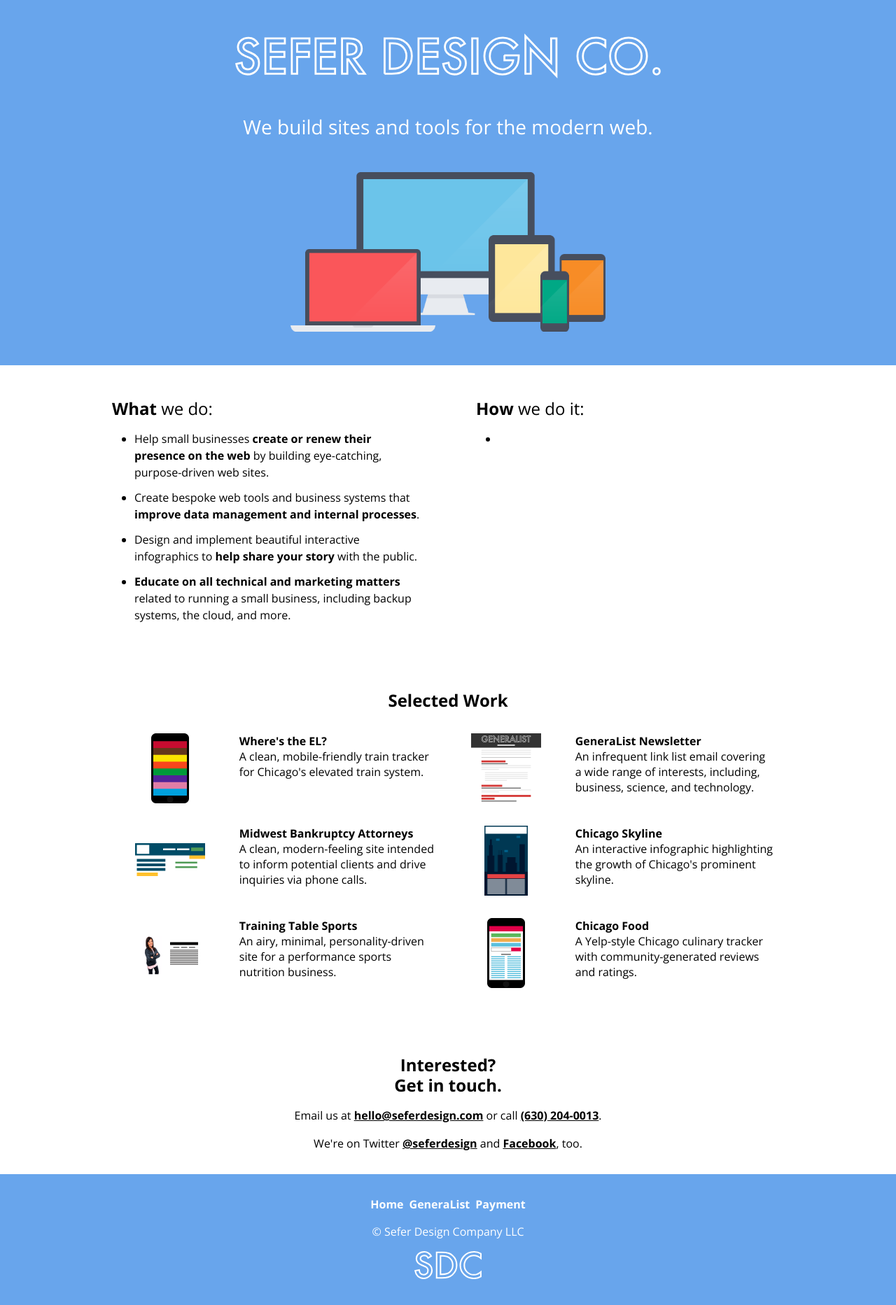
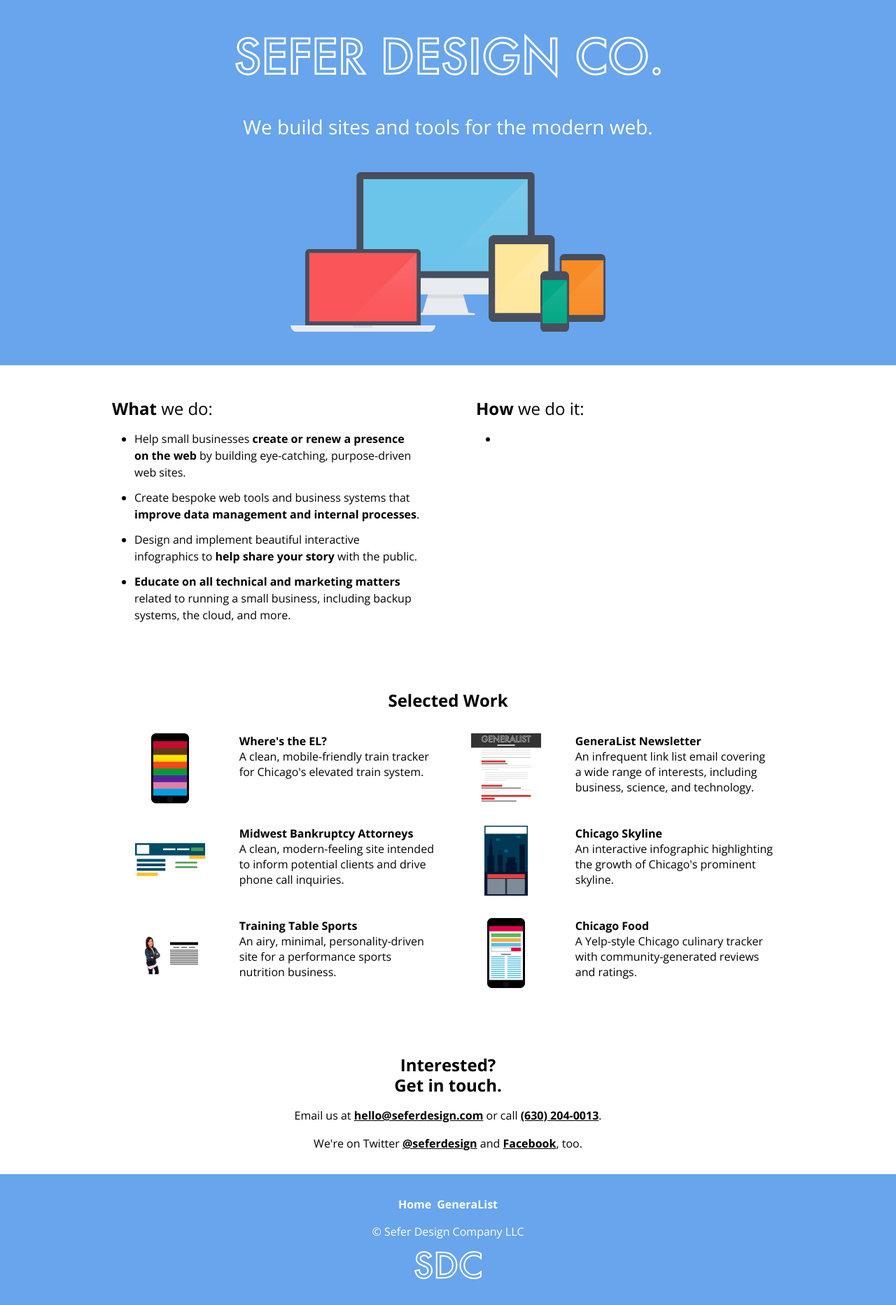
Before and after one commit to SeferDesign/seferdesign.com, a Jekyll site: the page built from index.html, in a window 1280 px wide. Shown: the whole page at 70% size. Built offline with Jekyll 4.4.1, drawn with Linux system fonts in a browser that asks for light colours.

Commit message:
Progress

```diff
--- a/_includes/footer.html
+++ b/_includes/footer.html
@@ -8,7 +8,7 @@
 <footer>
 	<nav>
 		<ul>
-			<li><a href="{{ "/" | prepend: site.baseurl }}" title="Home">Home</a></li><li><a href="{{ "/generalist/" | prepend: site.baseurl }}" title="GeneraList">GeneraList</a></li></li><li><a href="{{ "/payment/" | prepend: site.baseurl }}" title="Payment">Payment</a></li>
+			<li><a href="{{ "/" | prepend: site.baseurl }}" title="Home">Home</a></li><li><a href="{{ "/generalist/" | prepend: site.baseurl }}" title="GeneraList">GeneraList</a></li>
 		</ul>
 	</nav>
 	<p>&copy; {{ site.company_name }}</p>
--- a/_layouts/default.html
+++ b/_layouts/default.html
@@ -1,7 +1,7 @@
 <!DOCTYPE html>
 <html lang="en">
 {% include head.html %}
-<body>
+<body{% if page.bodyClasses %} class="{{ page.bodyClasses }}"{% endif %}>
 {% include svgs.html %}
 {% include header.html %}
 {{ content }}
--- a/generalist.html
+++ b/generalist.html
@@ -1,13 +1,14 @@
 ---
 layout: default
 title: GeneraList
+bodyClasses: 'generalist'
 ---
 
 <section>
 	<div class="grid-wrapper">
 		<div class="pure-g">
-			<h2>GeneraList is an infrequent link list email covering a wide range of interests.</h2>
-			<p><strong></strong> While we tend to focus on business and technology, no topic is off limits. Our goal is to make ourselves and our readers smarter and better informed.</p>
+			<h1>GeneraList is an infrequent link list email covering a wide range of interests.</h1>
+			<h4> While we tend to focus on business and technology, no topic is off limits. Our goal is to make ourselves and our readers smarter and better informed.</h4>
 			<form action="http://rsefer.us7.list-manage2.com/subscribe/post?u=bfd87152b06538bd957695d04&amp;id=1fbeb1b772" method="post" id="mc-embedded-subscribe-form" name="mc-embedded-subscribe-form" class="validate" novalidate>
 				<div class="form-group">
 					<label for="mce-EMAIL">Enter your Email Address:</label>
--- a/index.html
+++ b/index.html
@@ -8,7 +8,7 @@
       <div class="pure-u-1-1 pure-u-md-11-24">
         <h2><strong>What</strong> we do:</h2>
         <ul>
-          <li>Help small businesses <strong>create or renew their presence on the web</strong> by building eye-catching, purpose-driven web sites.</li>
+          <li>Help small businesses <strong>create or renew a presence on the web</strong> by building eye-catching, purpose-driven web sites.</li>
           <li>Create bespoke web tools and business systems that <strong>improve data management and internal processes</strong>.</li>
           <li>Design and implement beautiful interactive infographics to <strong>help share your story</strong> with the public.</li>
           <li><strong>Educate on all technical and marketing matters</strong> related to running a small business, including backup systems, the cloud, and more.</li>
@@ -31,7 +31,7 @@
       <div class="pure-u-1-1">
         <h2>Selected Work</h2>
       </div>
-      <a href="http://wherestheel.com" title="Where's the EL?" class="work-item pure-u-1-1 pure-u-md-1-2">
+      <a href="https://wherestheel.com" title="Where's the EL?" class="work-item pure-u-1-1 pure-u-md-1-2">
         <div class="work-image-wrap"><img src="{{ site.distbase }}/images/wherestheel.png"></div>
         <div class="work-meta">
           <div class="work-title">Where's the EL?</div>
@@ -42,14 +42,14 @@
         <div class="work-image-wrap"><img src="{{ site.distbase }}/images/generalist_screen.png"></div>
         <div class="work-meta">
           <div class="work-title">GeneraList Newsletter</div>
-          <div class="work-description">An infrequent link list email covering a wide range of interests, including, business, science, and technology.</div>
+          <div class="work-description">An infrequent link list email covering a wide range of interests, including business, science, and technology.</div>
         </div>
       </a>
       <a href="http://midwestbankruptcyattorneys.com/" title="Midwest Bankruptcy Attorneys" class="work-item pure-u-1-1 pure-u-md-1-2">
         <div class="work-image-wrap"><img src="{{ site.distbase }}/images/mba.png"></div>
         <div class="work-meta">
           <div class="work-title">Midwest Bankruptcy Attorneys</div>
-          <div class="work-description">A clean, modern-feeling site intended to inform potential clients and drive inquiries via phone calls.</div>
+          <div class="work-description">A clean, modern-feeling site intended to inform potential clients and drive phone call inquiries.</div>
         </div>
       </a>
       <a href="#" title="Chicago Skyline" class="work-item pure-u-1-1 pure-u-md-1-2">
```
Also changed, not shown: _src/style/partials/_global.scss (+24 -2 lines), dist/style/style.css, 2 other files.
